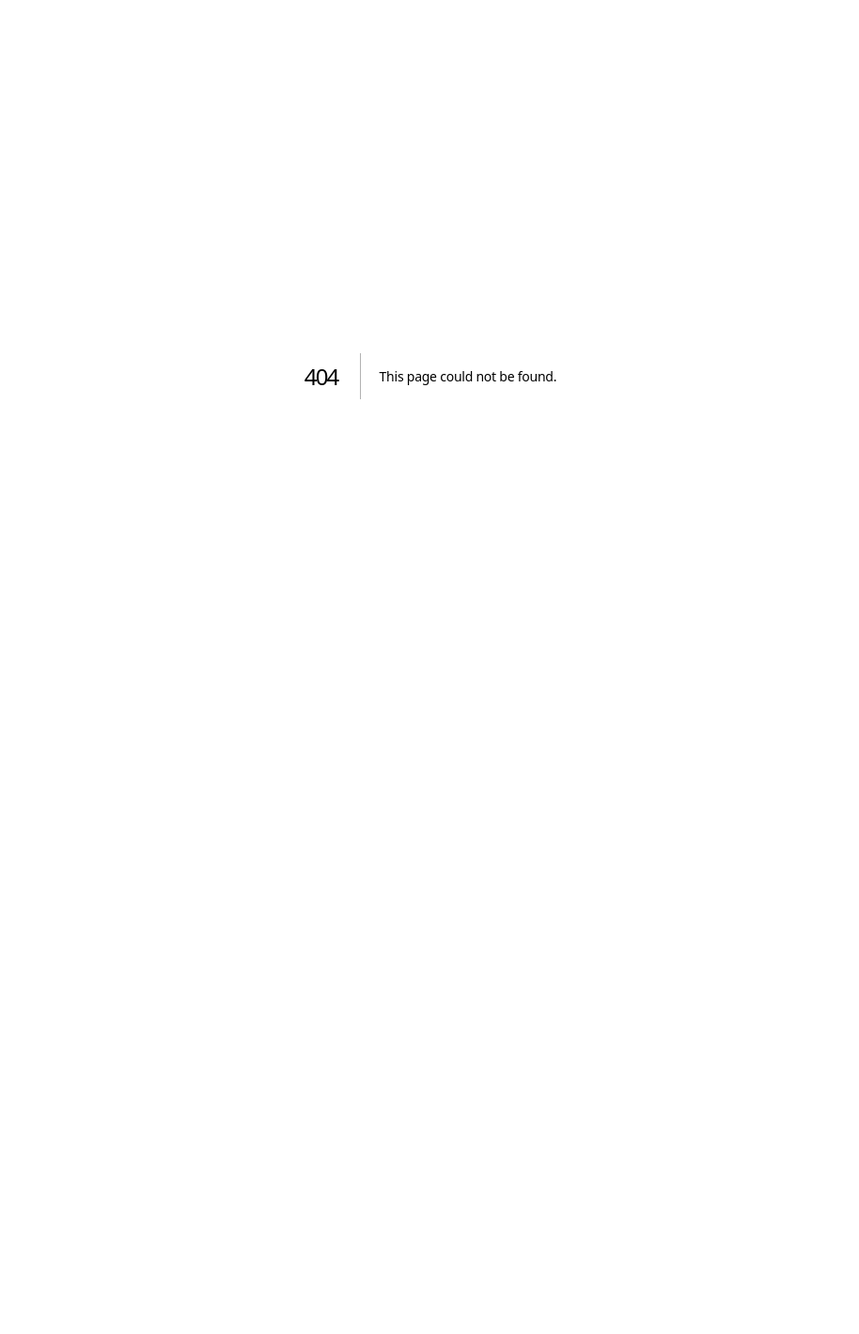
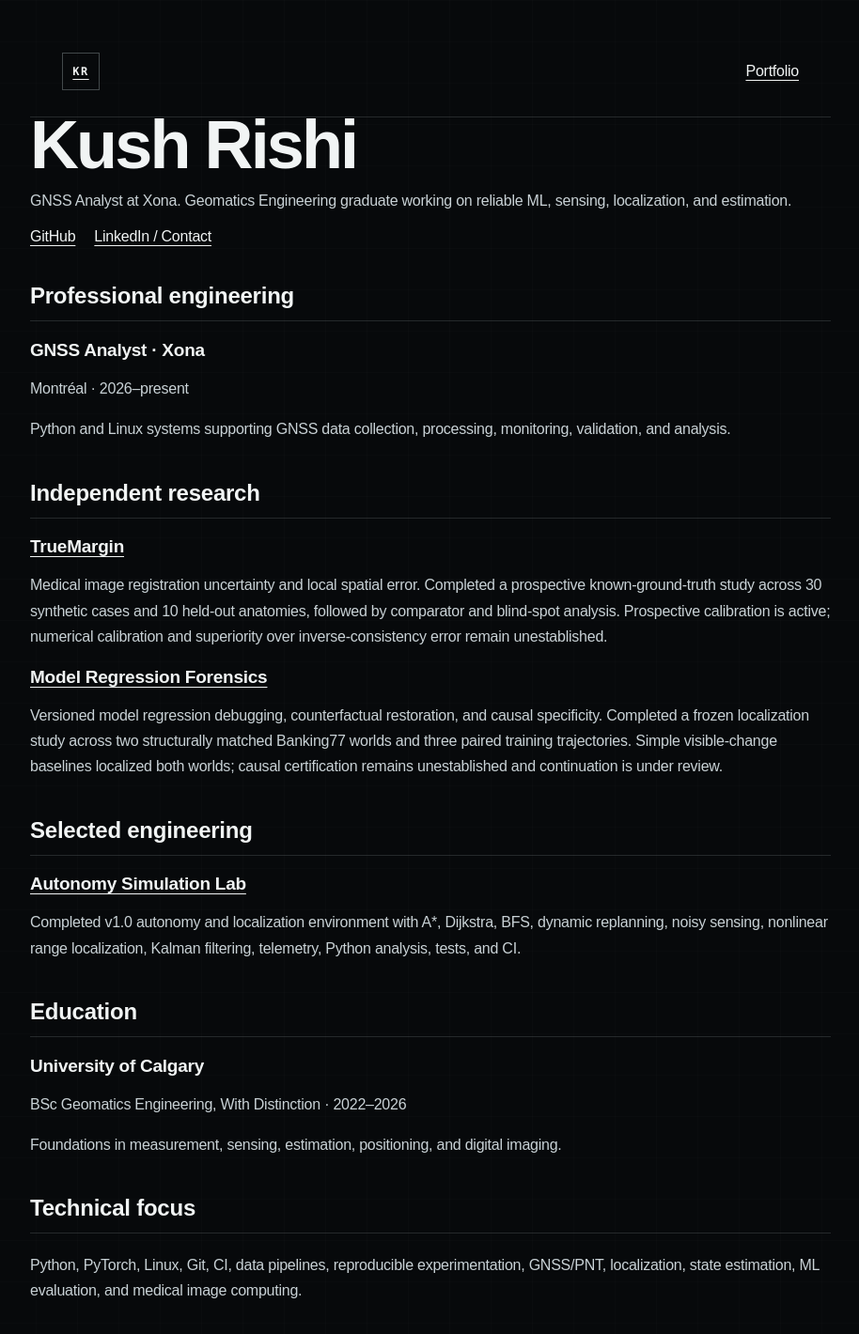
Before and after one commit to Kushrishi/kushrishi.com, a Next.js app: page /cv in a window 1280 px wide. Before the commit this address had no page. Shown: the top 1420 px of the page at 94% size, without its empty margins (182-1096 px from the left). Before the commit the page ends 800 px from the top, so only its background shows below. Built offline with nearby package versions, Linux system fonts and the light colour scheme.

Commit message:
Align research milestones, feature ASL, and add CV and contact paths

```diff
--- /dev/null
+++ b/app/cv/page.tsx
@@ -0,0 +1,67 @@
+import type { Metadata } from "next";
+import Link from "next/link";
+
+export const metadata: Metadata = {
+  title: "CV | Kush Rishi",
+  description: "Engineering experience, independent research, and selected technical work.",
+  alternates: { canonical: "/cv" },
+  openGraph: { title: "CV | Kush Rishi", url: "/cv" },
+};
+
+export default function CVPage() {
+  return (
+    <main className="cv-page">
+      <header className="site-header compact-header">
+        <Link className="wordmark" href="/" prefetch={false}>KR</Link>
+        <Link href="/" prefetch={false}>Portfolio</Link>
+      </header>
+      <h1>Kush Rishi</h1>
+      <p>GNSS Analyst at Xona. Geomatics Engineering graduate working on reliable ML, sensing, localization, and estimation.</p>
+      <div className="cv-links">
+        <a href="https://github.com/Kushrishi" target="_blank" rel="noreferrer">GitHub</a>
+        <a href="https://www.linkedin.com/in/kushrishi/" target="_blank" rel="noreferrer">LinkedIn / Contact</a>
+      </div>
+
+      <section>
+        <h2>Professional engineering</h2>
+        <article>
+          <h3>GNSS Analyst · Xona</h3>
+          <p>Montréal · 2026–present</p>
+          <p>Python and Linux systems supporting GNSS data collection, processing, monitoring, validation, and analysis.</p>
+        </article>
+      </section>
+
+      <section>
+        <h2>Independent research</h2>
+        <article>
+          <h3><a href="https://github.com/Kushrishi/truemargin">TrueMargin</a></h3>
+          <p>Medical image registration uncertainty and local spatial error. Completed a prospective known-ground-truth study across 30 synthetic cases and 10 held-out anatomies, followed by comparator and blind-spot analysis. Prospective calibration is active; numerical calibration and superiority over inverse-consistency error remain unestablished.</p>
+        </article>
+        <article>
+          <h3><a href="https://github.com/Kushrishi/model-regression-forensics">Model Regression Forensics</a></h3>
+          <p>Versioned model regression debugging, counterfactual restoration, and causal specificity. Completed a frozen localization study across two structurally matched Banking77 worlds and three paired training trajectories. Simple visible-change baselines localized both worlds; causal certification remains unestablished and continuation is under review.</p>
+        </article>
+      </section>
+
+      <section>
+        <h2>Selected engineering</h2>
+        <article>
+          <h3><a href="https://github.com/Kushrishi/autonomy-simulation-lab">Autonomy Simulation Lab</a></h3>
+          <p>Completed v1.0 autonomy and localization environment with A*, Dijkstra, BFS, dynamic replanning, noisy sensing, nonlinear range localization, Kalman filtering, telemetry, Python analysis, tests, and CI.</p>
+        </article>
+      </section>
+
+      <section>
+        <h2>Education</h2>
+        <h3>University of Calgary</h3>
+        <p>BSc Geomatics Engineering, With Distinction · 2022–2026</p>
+        <p>Foundations in measurement, sensing, estimation, positioning, and digital imaging.</p>
+      </section>
+
+      <section>
+        <h2>Technical focus</h2>
+        <p>Python, PyTorch, Linux, Git, CI, data pipelines, reproducible experimentation, GNSS/PNT, localization, state estimation, ML evaluation, and medical image computing.</p>
+      </section>
+    </main>
+  );
+}
--- a/app/globals.css
+++ b/app/globals.css
@@ -1076,3 +1076,27 @@ svg {
     min-height: 0;
   }
 }
+
+.primary-engineering { grid-template-columns: minmax(0, 1fr); }
+.primary-engineering .project-card { min-height: 0; }
+.primary-engineering .project-preview { max-width: 760px; }
+.additional-work { margin-top: 24px; padding: 24px 0; border-top: 1px solid var(--line); }
+.additional-work > span { display: block; color: var(--accent); font-size: 12px; letter-spacing: 0.08em; margin-bottom: 12px; }
+.additional-work > a { font-size: 18px; text-decoration: underline; text-underline-offset: 4px; }
+.additional-work p { font-size: 16px; color: #afb9bd; line-height: 1.6; margin-bottom: 0; }
+.footer-links { flex-wrap: wrap; line-height: 1.5; }
+.cv-page { max-width: 900px; margin: 0 auto; padding: 28px 24px 80px; }
+.cv-page h1 { font-size: clamp(42px, 7vw, 72px); letter-spacing: -0.04em; margin-bottom: 16px; }
+.cv-page h2 { font-size: 24px; margin-top: 40px; padding-bottom: 12px; border-bottom: 1px solid var(--line); }
+.cv-page h3 { font-size: 19px; margin-bottom: 8px; }
+.cv-page p, .cv-page li { font-size: 16px; line-height: 1.7; color: #c9d2d6; }
+.cv-page a { text-decoration: underline; text-underline-offset: 4px; }
+.cv-page .cv-links { display: flex; gap: 20px; flex-wrap: wrap; }
+@media print {
+  .cv-page { color: #111; background: #fff; max-width: none; padding: 0; }
+  .cv-page .site-header { display: none; }
+  .cv-page p, .cv-page li { color: #222; }
+  .cv-page h2 { border-color: #aaa; }
+  .cv-page h2, .cv-page h3 { break-after: avoid; }
+  .cv-page article { break-inside: avoid; }
+}
--- a/app/sitemap.ts
+++ b/app/sitemap.ts
@@ -6,6 +6,11 @@ export default function sitemap(): MetadataRoute.Sitemap {
       url: "https://kushrishi.com",
       changeFrequency: "monthly",
       priority: 1,
+    },
+    {
+      url: "https://kushrishi.com/cv",
+      changeFrequency: "monthly",
+      priority: 0.7,
     },
     {
       url: "https://kushrishi.com/research/model-regression-forensics",
```
Also changed, not shown: app/page.tsx (+15 -17 lines), app/research/model-regression-forensics/page.tsx (+19 -13 lines), app/research/truemargin/page.tsx (+6 -5 lines), 1 other file (tests, documents, lock files or other folders).
